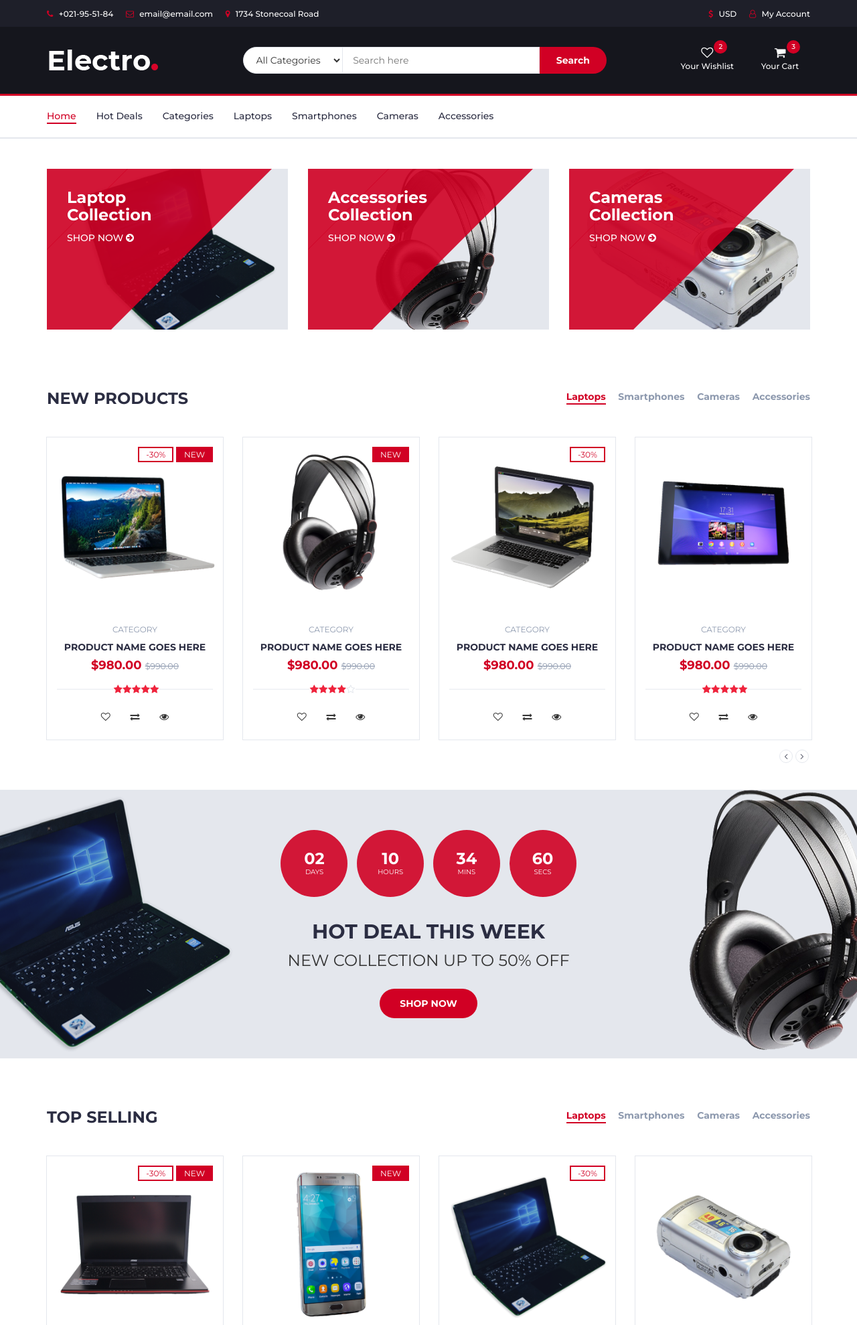
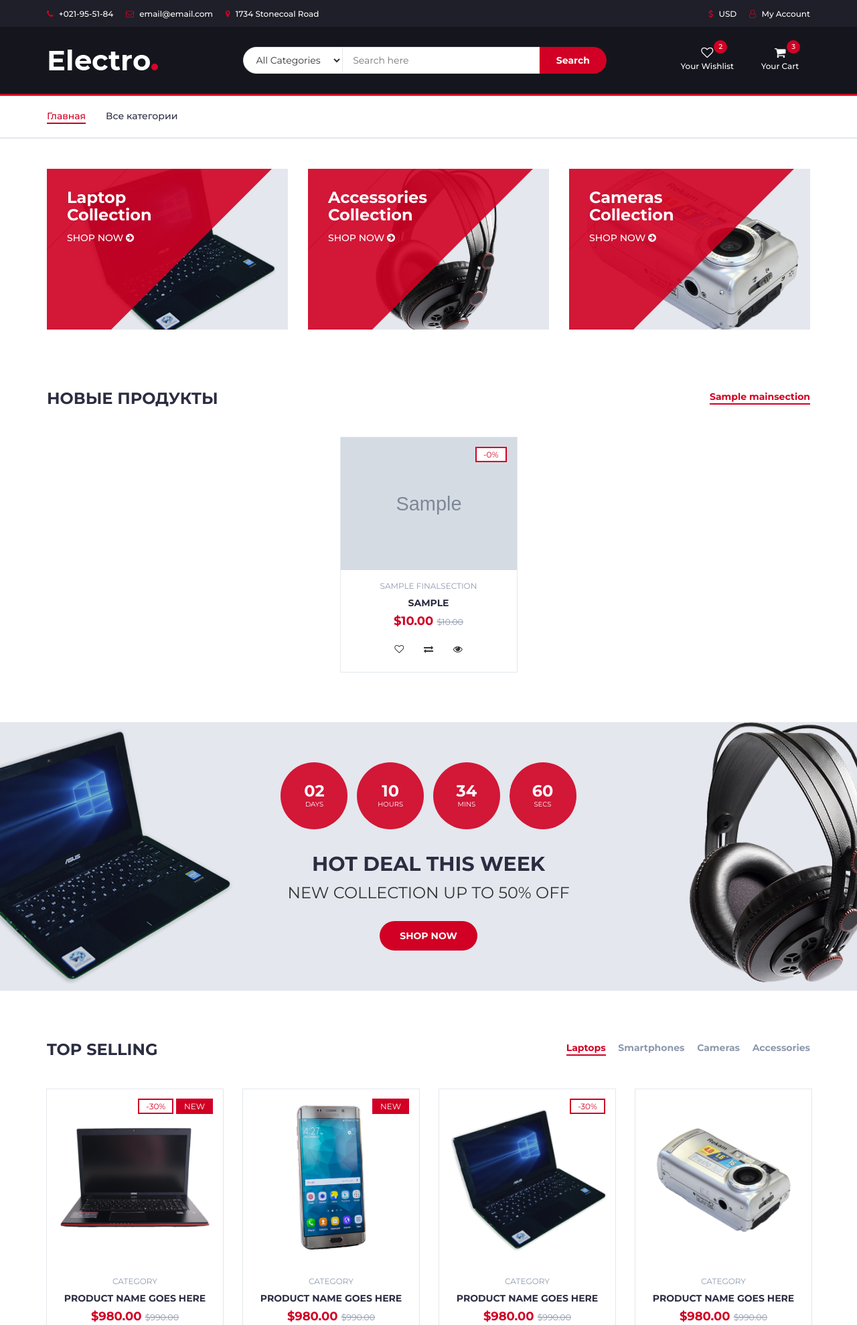
Before and after one commit to st2l/svet_site_ramastered, a Django app: page / in a window 1280 px wide. Shown: the top 1978 px of the page at 67% size. Run offline with Django 5.2, Linux system fonts and the light colour scheme; tables that the repository leaves empty hold one stand-in row (values such as "Sample post"); grey boxes marked "Sample" are stand-in pictures; some libraries are stand-ins or nearby versions.

Commit message:
Add media file handling and enhance lamp model with additional images

```diff
--- a/config/settings.py
+++ b/config/settings.py
@@ -122,6 +122,10 @@ STATICFILES_DIRS = [
     BASE_DIR / 'static',
 ]
 
+# Media files (Uploads)
+MEDIA_URL = 'media/'
+MEDIA_ROOT = BASE_DIR / 'media'
+
 # Default primary key field type
 # https://docs.djangoproject.com/en/5.1/ref/settings/#default-auto-field
 
--- a/config/urls.py
+++ b/config/urls.py
@@ -16,9 +16,13 @@ Including another URLconf
 """
 from django.contrib import admin
 from django.urls import path
-from svet_site import views
+from django.conf import settings
+from django.conf.urls.static import static
+from svet_site.views import index
 
 urlpatterns = [
     path('admin/', admin.site.urls),
-    path('', views.index, name='index'),
+    path('', index, name='index'),
 ]
+
+urlpatterns += static(settings.MEDIA_URL, document_root=settings.MEDIA_ROOT)
--- a/pyproject.toml
+++ b/pyproject.toml
@@ -9,4 +9,5 @@ dependencies = [
     "openpyxl>=3.1.5",
     "pandas>=2.2.3",
     "pillow>=11.1.0",
+    "requests>=2.32.3",
 ]
--- a/svet_site/templates/svet_site/index.html
+++ b/svet_site/templates/svet_site/index.html
@@ -1,4 +1,5 @@
 {% load static %}
+{% load custom_filters %}
 <!DOCTYPE html>
 <html lang="ru">
 	<head>
@@ -171,13 +172,8 @@
 				<div id="responsive-nav">
 					<!-- NAV -->
 					<ul class="main-nav nav navbar-nav">
-						<li class="active"><a href="#">Home</a></li>
-						<li><a href="#">Hot Deals</a></li>
-						<li><a href="#">Categories</a></li>
-						<li><a href="#">Laptops</a></li>
-						<li><a href="#">Smartphones</a></li>
-						<li><a href="#">Cameras</a></li>
-						<li><a href="#">Accessories</a></li>
+						<li class="active"><a href="/">Главная</a></li>
+						<li><a href="/categories">Все категории</a></li>
 					</ul>
 					<!-- /NAV -->
 				</div>
@@ -251,13 +247,14 @@
 					<!-- section title -->
 					<div class="col-md-12">
 						<div class="section-title">
-							<h3 class="title">New Products</h3>
+							<h3 class="title">Новые продукты</h3>
 							<div class="section-nav">
 								<ul class="section-tab-nav tab-nav">
-									<li class="active"><a data-toggle="tab" href="#tab1">Laptops</a></li>
-									<li><a data-toggle="tab" href="#tab1">Smartphones</a></li>
-									<li><a data-toggle="tab" href="#tab1">Cameras</a></li>
-									<li><a data-toggle="tab" href="#tab1">Accessories</a></li>
+									{% for section in random_sections %}
+										<li {% if forloop.first %}class="active"{% endif %}>
+											<a data-toggle="tab" href="#tab{{ section.id }}">{{ section.name }}</a>
+										</li>
+									{% endfor %}
 								</ul>
 							</div>
 						</div>
@@ -268,29 +265,34 @@
 					<div class="col-md-12">
 						<div class="row">
 							<div class="products-tabs">
+								{% for section in random_sections %}
 								<!-- tab -->
-								<div id="tab1" class="tab-pane active">
-									<div class="products-slick" data-nav="#slick-nav-1">
+								<div id="tab{{ section.id }}" class="tab-pane {% if forloop.first %}active{% endif %}">
+									<div class="products-slick" data-nav="#slick-nav-{{ section.id }}">
+										{% for product in section_products|get_item:section.id %}
 										<!-- product -->
 										<div class="product">
 											<div class="product-img">
-												<img src="{% static 'img/product01.png' %}" alt="">
+												{% if product.main_image %}
+													<img src="{{ product.main_image.url }}" alt="{{ product.model }}">
+												{% endif %}
+												{% if product.price and product.last_price %}
 												<div class="product-label">
-													<span class="sale">-30%</span>
-													<span class="new">NEW</span>
+													<span class="sale">-{{ product.price|discount_percent:product.last_price }}%</span>
 												</div>
+												{% endif %}
 											</div>
 											<div class="product-body">
-												<p class="product-category">Category</p>
-												<h3 class="product-name"><a href="#">product name goes here</a></h3>
-												<h4 class="product-price">$980.00 <del class="product-old-price">$990.00</del></h4>
-												<div class="product-rating">
-													<i class="fa fa-star"></i>
-													<i class="fa fa-star"></i>
-													<i class="fa fa-star"></i>
-													<i class="fa fa-star"></i>
-													<i class="fa fa-star"></i>
-												</div>
+												<p class="product-category">{{ product.section.name }}</p>
+												<h3 class="product-name"><a href="#">{{ product.model }}</a></h3>
+												<h4 class="product-price">
+													{% if product.price %}
+														${{ product.price }}
+														{% if product.last_price %}
+															<del class="product-old-price">${{ product.last_price }}</del>
+														{% endif %}
+													{% endif %}
+												</h4>
 												<div class="product-btns">
 													<button class="add-to-wishlist"><i class="fa fa-heart-o"></i><span class="tooltipp">add to wishlist</span></button>
 													<button class="add-to-compare"><i class="fa fa-exchange"></i><span class="tooltipp">add to compare</span></button>
@@ -302,127 +304,17 @@
 											</div>
 										</div>
 										<!-- /product -->
-
-										<!-- product -->
-										<div class="product">
-											<div class="product-img">
-												<img src="{% static 'img/product02.png' %}" alt="">
-												<div class="product-label">
-													<span class="new">NEW</span>
-												</div>
-											</div>
-											<div class="product-body">
-												<p class="product-category">Category</p>
-												<h3 class="product-name"><a href="#">product name goes here</a></h3>
-												<h4 class="product-price">$980.00 <del class="product-old-price">$990.00</del></h4>
-												<div class="product-rating">
-													<i class="fa fa-star"></i>
-													<i class="fa fa-star"></i>
-													<i class="fa fa-star"></i>
-													<i class="fa fa-star"></i>
-													<i class="fa fa-star-o"></i>
-												</div>
-												<div class="product-btns">
-													<button class="add-to-wishlist"><i class="fa fa-heart-o"></i><span class="tooltipp">add to wishlist</span></button>
-													<button class="add-to-compare"><i class="fa fa-exchange"></i><span class="tooltipp">add to compare</span></button>
-													<button class="quick-view"><i class="fa fa-eye"></i><span class="tooltipp">quick view</span></button>
-												</div>
-											</div>
-											<div class="add-to-cart">
-												<button class="add-to-cart-btn"><i class="fa fa-shopping-cart"></i> add to cart</button>
-											</div>
-										</div>
-										<!-- /product -->
-
-										<!-- product -->
-										<div class="product">
-											<div class="product-img">
-												<img src="{% static 'img/product03.png' %}" alt="">
-												<div class="product-label">
-													<span class="sale">-30%</span>
-												</div>
-											</div>
-											<div class="product-body">
-												<p class="product-category">Category</p>
-												<h3 class="product-name"><a href="#">product name goes here</a></h3>
-												<h4 class="product-price">$980.00 <del class="product-old-price">$990.00</del></h4>
-												<div class="product-rating">
-												</div>
-												<div class="product-btns">
-													<button class="add-to-wishlist"><i class="fa fa-heart-o"></i><span class="tooltipp">add to wishlist</span></button>
-													<button class="add-to-compare"><i class="fa fa-exchange"></i><span class="tooltipp">add to compare</span></button>
-													<button class="quick-view"><i class="fa fa-eye"></i><span class="tooltipp">quick view</span></button>
-												</div>
-											</div>
-											<div class="add-to-cart">
-												<button class="add-to-cart-btn"><i class="fa fa-shopping-cart"></i> add to cart</button>
-											</div>
-										</div>
-										<!-- /product -->
-
-										<!-- product -->
-										<div class="product">
-											<div class="product-img">
-												<img src="{% static 'img/product04.png' %}" alt="">
-											</div>
-											<div class="product-body">
-												<p class="product-category">Category</p>
-												<h3 class="product-name"><a href="#">product name goes here</a></h3>
-												<h4 class="product-price">$980.00 <del class="product-old-price">$990.00</del></h4>
-												<div class="product-rating">
-													<i class="fa fa-star"></i>
-													<i class="fa fa-star"></i>
-													<i class="fa fa-star"></i>
-													<i class="fa fa-star"></i>
-													<i class="fa fa-star"></i>
-												</div>
-												<div class="product-btns">
-													<button class="add-to-wishlist"><i class="fa fa-heart-o"></i><span class="tooltipp">add to wishlist</span></button>
-													<button class="add-to-compare"><i class="fa fa-exchange"></i><span class="tooltipp">add to compare</span></button>
-													<button class="quick-view"><i class="fa fa-eye"></i><span class="tooltipp">quick view</span></button>
-												</div>
-											</div>
-											<div class="add-to-cart">
-												<button class="add-to-cart-btn"><i class="fa fa-shopping-cart"></i> add to cart</button>
-											</div>
-										</div>
-										<!-- /product -->
-
-										<!-- product -->
-										<div class="product">
-											<div class="product-img">
-												<img src="{% static 'img/product05.png' %}" alt="">
-											</div>
-											<div class="product-body">
-												<p class="product-category">Category</p>
-												<h3 class="product-name"><a href="#">product name goes here</a></h3>
-												<h4 class="product-price">$980.00 <del class="product-old-price">$990.00</del></h4>
-												<div class="product-rating">
-													<i class="fa fa-star"></i>
-													<i class="fa fa-star"></i>
-													<i class="fa fa-star"></i>
-													<i class="fa fa-star"></i>
-													<i class="fa fa-star"></i>
-												</div>
-												<div class="product-btns">
-													<button class="add-to-wishlist"><i class="fa fa-heart-o"></i><span class="tooltipp">add to wishlist</span></button>
-													<button class="add-to-compare"><i class="fa fa-exchange"></i><span class="tooltipp">add to compare</span></button>
-													<button class="quick-view"><i class="fa fa-eye"></i><span class="tooltipp">quick view</span></button>
-												</div>
-											</div>
-											<div class="add-to-cart">
-												<button class="add-to-cart-btn"><i class="fa fa-shopping-cart"></i> add to cart</button>
-											</div>
-										</div>
-										<!-- /product -->
+										{% endfor %}
 									</div>
-									<div id="slick-nav-1" class="products-slick-nav"></div>
+									<div id="slick-nav-{{ section.id }}" class="products-slick-nav"></div>
 								</div>
 								<!-- /tab -->
+								{% endfor %}
 							</div>
 						</div>
 					</div>
 					<!-- Products tab & slick -->
+
 				</div>
 				<!-- /row -->
 			</div>
--- /dev/null
+++ b/svet_site/templatetags/__init__.py
@@ -0,0 +1 @@
+# Leave this file empty
--- /dev/null
+++ b/svet_site/templatetags/custom_filters.py
@@ -0,0 +1,14 @@
+from django import template
+
+register = template.Library()
+
+@register.filter
+def get_item(dictionary, key):
+    return dictionary.get(key)
+
+@register.filter
+def discount_percent(current_price, old_price):
+    if not current_price or not old_price:
+        return 0
+    discount = ((float(old_price) - float(current_price)) / float(old_price)) * 100
+    return int(discount)
--- a/svet_site/views.py
+++ b/svet_site/views.py
@@ -1,14 +1,55 @@
 from django.shortcuts import render
 from django.contrib.admin.views.decorators import staff_member_required
 from django.contrib import messages
+from django.db import models
 from .forms import ExcelUploadForm
 from .models import MainSection, Subsection, FinalSection, Lamp
 import pandas as pd
 import numpy as np
 import os
+from random import sample
+from django.core.files.base import ContentFile
+import requests
+from urllib.parse import unquote
 
 def index(request):
-    return render(request, 'svet_site/index.html')
+    # Get first 2 main sections
+    all_sections = list(MainSection.objects.all())
+    first_sections = all_sections[:2]
+
+    # Get products for each section
+    section_products = {}
+    for section in first_sections:
+        # Get products from this section and all its subsections
+        products = Lamp.objects.filter(
+            models.Q(section__subsection__main_section=section) |
+            models.Q(subsection__main_section=section)
+        )[:5]  # Get first 5 products
+        section_products[section.id] = products
+
+    params = {
+        'random_sections': first_sections,  # Keeping the same parameter name for template compatibility
+        'section_products': section_products,
+    }
+
+    return render(request, 'svet_site/index.html', context=params)
+
+def download_image(url):
+    """Download image from URL and return as ContentFile"""
+    if not url or str(url) == 'nan':
+        return None
+    try:
+        if not url.startswith('http'):
+            url = 'https://profilsveta.ru' + url
+
+        # Decode URL to handle Russian characters
+        decoded_url = unquote(url)
+        response = requests.get(decoded_url)
+        if response.status_code == 200:
+            return ContentFile(response.content, name=decoded_url.split('/')[-1])
+    except Exception as e:
+        print(f"Error downloading image {url}: {e}")
+    return None
 
 @staff_member_required
 def upload_excel(request):
@@ -27,6 +68,7 @@ def upload_excel(request):
                     main_name = row['Название раздела']
                     sub_name = row['Название раздела.1']
                     final_name = row['Название раздела.2']
+                    print(main_name, sub_name, final_name)
 
                     # Apply the same logic for empty/nan values
                     if not sub_name or str(sub_name) == 'nan':
@@ -80,16 +122,35 @@ def upload_excel(request):
                         'price': row.get('Цена "Розничная цена"')
                     }
 
-                    # Handle image fields
-                    if str(row.get('Детальная картинка (путь)')) != 'nan':
-                        lamp_data['main_image'] = row['Детальная картинка (путь)']
-                    if str(row.get('Схема-картинка [MORE_PHOTO2]')) != 'nan':
-                        lamp_data['scheme_image'] = row['Схема-картинка [MORE_PHOTO2]']
-                    if str(row.get('фото ламп [MORE_PHOTO4]')) != 'nan':
-                        lamp_data['lamp_image'] = row['фото ламп [MORE_PHOTO4]']
+                    # Handle all possible image fields
+                    image_fields = {
+                        'main_image': row.get('Детальная картинка (путь)'),
+                        'detail_image': row.get('Детальная картинка (путь)'),
+                        'scheme_image': row.get('Схема-картинка [MORE_PHOTO2]'),
+                        'lamp_image': row.get('фото ламп [MORE_PHOTO4]'),
+                        'additional_image_1': row.get('Картика вторая [MORE_PHOTO]'),
+                        'additional_image_2': row.get('доп фото 5 [MORE_PHOTO5]'),
+                        'additional_image_3': row.get('доп фото 6 [MORE_PHOTO3]'),
+                        'additional_image_4': row.get('доп фото 7 [MORE_PHOTO7]'),
+                        'additional_image_5': row.get('доп фото 8 [MORE_PHOTO8]'),
+                        'additional_image_6': row.get('доп фото 9 [MORE_PHOTO9]'),
+                        'additional_image_7': row.get('доп фото 10 [MORE_PHOTO10]'),
+                        'additional_image_8': row.get('доп фото 11 [MORE_PHOTO11]'),
+                        'additional_image_9': row.get('доп фото 12 [MORE_PHOTO12]'),
+                        'additional_image_10': row.get('доп фото 13 [MORE_PHOTO13]'),
+                        'additional_image_11': row.get('доп фото 14 [MORE_PHOTO14]'),
+                        'additional_image_12': row.get('доп фото 15 [MORE_PHOTO15]'),
+                        'additional_image_13': row.get('доп фото 16 [MORE_PHOTO16]'),
+                        'additional_image_14': row.get('доп фото 17 [MORE_PHOTO17]'),
+                        'additional_image_15': row.get('доп фото 18 [MORE_PHOTO18]'),
+                        'additional_image_16': row.get('доп фото 19 [MORE_PHOTO19]'),
+                        'additional_image_17': row.get('доп фото 20 [MORE_PHOTO20]'),
+                    }
 
-                    from pprint import pprint
-                    print(lamp_data['length'], type(lamp_data['length']))
+                    # Download and add images to lamp_data
+                    for field_name, url in image_fields.items():
+                        if image_content := download_image(url):
+                            lamp_data[field_name] = image_content
 
                     if lamp_data['lamp_count'].__str__() == 'nan':
                         lamp_data['lamp_count'] = None
```
Also changed, not shown: svet_site/models.py (+22 -3 lines), svet_site/urls.py (added, +12 -0 lines), svet_site/migrations/0005_lamp_additional_image_1_lamp_additional_image_10_and_more.py (added), 2 other files.
